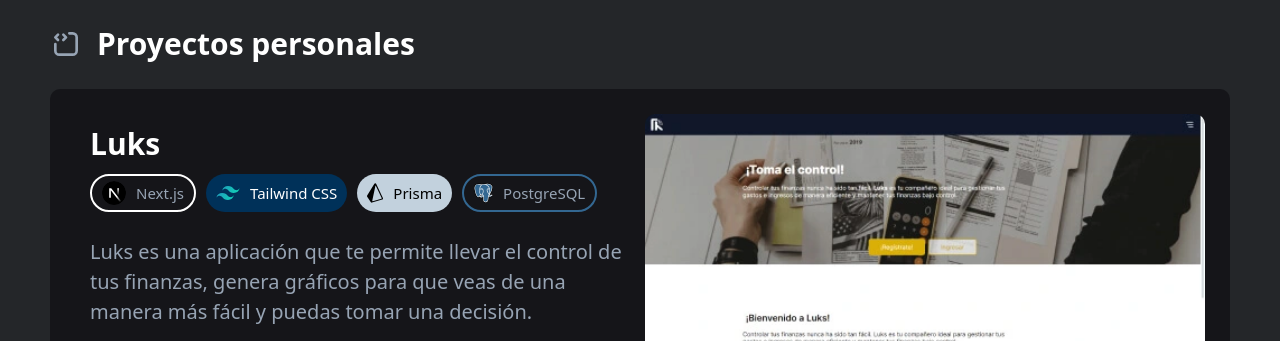
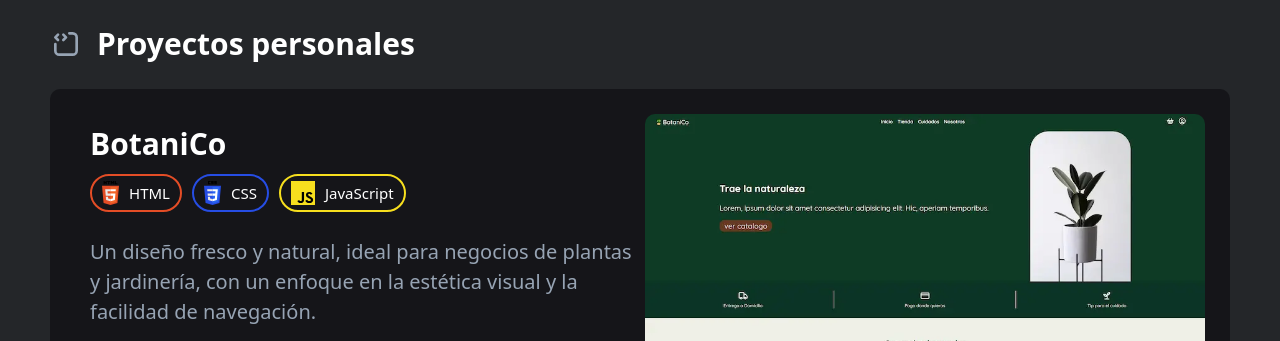
Before and after one commit to desteban/desteban, an Astro site: page / in a window 1280 px wide. Shown: the part 1850-2191 px from the top of the page. Built offline with nearby package versions, Linux system fonts and the light colour scheme; Astro itself is replaced by a stand-in of ours.

Commit message:
agregar BotaniCo

```diff
--- a/package.json
+++ b/package.json
@@ -13,16 +13,16 @@
   "dependencies": {
     "@astrojs/check": "0.9.4",
     "@astrojs/react": "4.3.0",
-    "@astrojs/sitemap": "^3.4.1",
+    "@astrojs/sitemap": "^3.4.2",
     "@astrojs/tailwind": "6.0.2",
     "@astrojs/ts-plugin": "1.10.4",
     "@vercel/speed-insights": "^1.2.0",
-    "astro": "^5.11.0",
+    "astro": "^5.12.8",
     "react": "^18.3.1",
     "react-dom": "^18.3.1",
     "svelte": "^4.2.20",
     "tailwindcss": "^3.4.17",
-    "typescript": "^5.8.3"
+    "typescript": "^5.9.2"
   },
   "devDependencies": {
     "@types/react": "18.3.11",
--- /dev/null
+++ b/public/Icons/CSSIcon.astro
@@ -0,0 +1,22 @@
+---
+interface Props {
+  size?: number;
+}
+
+const { size = 24 } = Astro.props;
+---
+
+
+<svg width="auto" height={size} viewBox="0 0 256 361" version="1.1" xmlns="http://www.w3.org/2000/svg" xmlns:xlink="http://www.w3.org/1999/xlink" preserveAspectRatio="xMidYMid">
+    <g>
+        <path d="M127.843868,360.087912 L23.6617143,331.166242 L0.445186813,70.7657143 L255.554813,70.7657143 L232.31367,331.125451 L127.843868,360.087912 L127.843868,360.087912 Z" fill="#264DE4"></path>
+        <path d="M212.416703,314.546637 L232.277802,92.0573187 L128,92.0573187 L128,337.950242 L212.416703,314.546637 L212.416703,314.546637 Z" fill="#2965F1"></path>
+        <path d="M53.6685714,188.636132 L56.530989,220.572835 L128,220.572835 L128,188.636132 L53.6685714,188.636132 L53.6685714,188.636132 Z" fill="#EBEBEB"></path>
+        <path d="M47.917011,123.994725 L50.8202198,155.932132 L128,155.932132 L128,123.994725 L47.917011,123.994725 L47.917011,123.994725 Z" fill="#EBEBEB"></path>
+        <path d="M128,271.580132 L127.860044,271.617407 L92.2915165,262.013187 L90.0177582,236.54189 L57.957978,236.54189 L62.4323516,286.687648 L127.853011,304.848879 L128,304.808088 L128,271.580132 L128,271.580132 Z" fill="#EBEBEB"></path>
+        <path d="M60.4835165,0 L99.1648352,0 L99.1648352,16.1758242 L76.6593407,16.1758242 L76.6593407,32.3516484 L99.1648352,32.3516484 L99.1648352,48.5274725 L60.4835165,48.5274725 L60.4835165,0 L60.4835165,0 Z" fill="#000000"></path>
+        <path d="M106.901099,0 L145.582418,0 L145.582418,14.0659341 L123.076923,14.0659341 L123.076923,16.8791209 L145.582418,16.8791209 L145.582418,49.2307692 L106.901099,49.2307692 L106.901099,34.4615385 L129.406593,34.4615385 L129.406593,31.6483516 L106.901099,31.6483516 L106.901099,0 L106.901099,0 Z" fill="#000000"></path>
+        <path d="M153.318681,0 L192,0 L192,14.0659341 L169.494505,14.0659341 L169.494505,16.8791209 L192,16.8791209 L192,49.2307692 L153.318681,49.2307692 L153.318681,34.4615385 L175.824176,34.4615385 L175.824176,31.6483516 L153.318681,31.6483516 L153.318681,0 L153.318681,0 Z" fill="#000000"></path>
+        <path d="M202.126769,188.636132 L207.892396,123.994725 L127.889582,123.994725 L127.889582,155.932132 L172.892132,155.932132 L169.98611,188.636132 L127.889582,188.636132 L127.889582,220.572835 L167.216527,220.572835 L163.509451,261.992791 L127.889582,271.606857 L127.889582,304.833407 L193.362286,286.687648 L193.842637,281.291956 L201.347516,197.212132 L202.126769,188.636132 L202.126769,188.636132 Z" fill="#FFFFFF"></path>
+    </g>
+</svg>
--- /dev/null
+++ b/public/Icons/HTMLIcon.astro
@@ -0,0 +1,23 @@
+---
+interface Props {
+  size?: number;
+}
+
+const { size = 24 } = Astro.props;
+---
+
+
+<svg width="auto" height={size} viewBox="0 0 256 361" version="1.1" xmlns="http://www.w3.org/2000/svg" xmlns:xlink="http://www.w3.org/1999/xlink" preserveAspectRatio="xMidYMid">
+    <g>
+        <path d="M255.554813,70.7657143 L232.31367,331.125451 L127.843868,360.087912 L23.6617143,331.166242 L0.445186813,70.7657143 L255.554813,70.7657143 L255.554813,70.7657143 Z" fill="#E44D26"></path>
+        <path d="M128,337.950242 L212.416703,314.546637 L232.277802,92.0573187 L128,92.0573187 L128,337.950242 L128,337.950242 Z" fill="#F16529"></path>
+        <path d="M82.8202198,155.932132 L128,155.932132 L128,123.994725 L47.917011,123.994725 L48.6814945,132.562989 L56.530989,220.572835 L128,220.572835 L128,188.636132 L85.7389011,188.636132 L82.8202198,155.932132 L82.8202198,155.932132 Z" fill="#EBEBEB"></path>
+        <path d="M90.0177582,236.54189 L57.957978,236.54189 L62.4323516,286.687648 L127.853011,304.848879 L128,304.808088 L128,271.580132 L127.860044,271.617407 L92.2915165,262.013187 L90.0177582,236.54189 L90.0177582,236.54189 Z" fill="#EBEBEB"></path>
+        <path d="M24.1807473,0 L40.4107253,0 L40.4107253,16.0351648 L55.2573187,16.0351648 L55.2573187,0 L71.488,0 L71.488,48.5584176 L55.258022,48.5584176 L55.258022,32.2981978 L40.4114286,32.2981978 L40.4114286,48.5584176 L24.1814505,48.5584176 L24.1814505,0 L24.1807473,0 L24.1807473,0 Z" fill="#000000"></path>
+        <path d="M92.8309451,16.1026813 L78.5427692,16.1026813 L78.5427692,0 L123.356835,0 L123.356835,16.1026813 L109.06233,16.1026813 L109.06233,48.5584176 L92.8316484,48.5584176 L92.8316484,16.1026813 L92.8309451,16.1026813 L92.8309451,16.1026813 Z" fill="#000000"></path>
+        <path d="M130.469275,0 L147.392703,0 L157.802901,17.061978 L168.202549,0 L185.132308,0 L185.132308,48.5584176 L168.969143,48.5584176 L168.969143,24.4901978 L157.802901,41.7554286 L157.523692,41.7554286 L146.349714,24.4901978 L146.349714,48.5584176 L130.469275,48.5584176 L130.469275,0 L130.469275,0 Z" fill="#000000"></path>
+        <path d="M193.20967,0 L209.444571,0 L209.444571,32.5077802 L232.268659,32.5077802 L232.268659,48.5584176 L193.20967,48.5584176 L193.20967,0 L193.20967,0 Z" fill="#000000"></path>
+        <path d="M127.889582,220.572835 L167.216527,220.572835 L163.509451,261.992791 L127.889582,271.606857 L127.889582,304.833407 L193.362286,286.687648 L193.842637,281.291956 L201.347516,197.212132 L202.126769,188.636132 L127.889582,188.636132 L127.889582,220.572835 L127.889582,220.572835 Z" fill="#FFFFFF"></path>
+        <path d="M127.889582,155.854066 L127.889582,155.932132 L205.032791,155.932132 L205.673495,148.753582 L207.128615,132.562989 L207.892396,123.994725 L127.889582,123.994725 L127.889582,155.854066 L127.889582,155.854066 Z" fill="#FFFFFF"></path>
+    </g>
+</svg>
--- /dev/null
+++ b/public/Icons/JSIcon.astro
@@ -0,0 +1,15 @@
+---
+interface Props {
+  size?: number;
+}
+
+const { size = 24 } = Astro.props;
+---
+
+<svg width="auto" height={size} viewBox="0 0 256 256" version="1.1" xmlns="http://www.w3.org/2000/svg" xmlns:xlink="http://www.w3.org/1999/xlink" preserveAspectRatio="xMidYMid">
+    <g>
+        <path d="M0,0 L256,0 L256,256 L0,256 L0,0 Z" fill="#F7DF1E"></path>
+        <path d="M67.311746,213.932292 L86.902654,202.076241 C90.6821079,208.777346 94.1202286,214.447137 102.367086,214.447137 C110.272203,214.447137 115.256076,211.354819 115.256076,199.326883 L115.256076,117.528787 L139.313575,117.528787 L139.313575,199.666997 C139.313575,224.58433 124.707759,235.925943 103.3984,235.925943 C84.1532952,235.925943 72.9819429,225.958603 67.3113397,213.93026" fill="#000000"></path>
+        <path d="M152.380952,211.354413 L171.969422,200.0128 C177.125994,208.433981 183.827911,214.619835 195.684368,214.619835 C205.652521,214.619835 212.009041,209.635962 212.009041,202.762159 C212.009041,194.513676 205.479416,191.592025 194.481168,186.78207 L188.468419,184.202565 C171.111213,176.81473 159.597308,167.53534 159.597308,147.944838 C159.597308,129.901308 173.344508,116.153295 194.825752,116.153295 C210.119924,116.153295 221.117765,121.48094 229.021663,135.400432 L210.29059,147.428775 C206.166146,140.040127 201.699556,137.119289 194.826159,137.119289 C187.78047,137.119289 183.312254,141.587098 183.312254,147.428775 C183.312254,154.646349 187.78047,157.568406 198.089956,162.036622 L204.103924,164.614095 C224.553448,173.378641 236.067352,182.313448 236.067352,202.418387 C236.067352,224.071924 219.055137,235.927975 196.200432,235.927975 C173.860978,235.927975 159.425829,225.274311 152.381359,211.354413" fill="#000000"></path>
+    </g>
+</svg>
--- /dev/null
+++ b/src/components/UI/Chips/ChipCss.astro
@@ -0,0 +1,10 @@
+---
+import CSSIcon from "@iconos/CSSIcon.astro";
+---
+
+<div
+  class="flex items-center gap-x-2 rounded-full text-xs py-1 px-2 text-white border-2 border-[#264de4]"
+>
+  <CSSIcon />
+  CSS
+</div>
--- /dev/null
+++ b/src/components/UI/Chips/ChipHtml.astro
@@ -0,0 +1,10 @@
+---
+import HTMLIcon from "@iconos/HTMLIcon.astro";
+---
+
+<div
+  class="flex items-center gap-x-2 rounded-full text-xs py-1 px-2 text-white border-2 border-[#e44d26]"
+>
+  <HTMLIcon />
+  HTML
+</div>
--- /dev/null
+++ b/src/components/UI/Chips/ChipJS.astro
@@ -0,0 +1,10 @@
+---
+import JSIcon from "@iconos/JSIcon.astro";
+---
+
+<div
+  class="flex items-center gap-x-2 rounded-full text-xs py-1 px-2 text-white border-2 border-[#f7df1e]"
+>
+  <JSIcon />
+  JavaScript
+</div>
--- a/src/components/secciones/Proyectos/Proyectos.astro
+++ b/src/components/secciones/Proyectos/Proyectos.astro
@@ -10,9 +10,28 @@ import ChipPrisma from "@components/UI/Chips/ChipPrisma.astro";
 import ChipPostgres from "@components/UI/Chips/chipPostgres.astro";
 import ChipAstro from "@components/UI/Chips/ChipAstro.astro";
 import ChipAngular from "@components/UI/Chips/ChipAngular.astro";
+import ChipHtml from "@components/UI/Chips/ChipHtml.astro";
+import ChipCss from "@components/UI/Chips/ChipCss.astro";
+import ChipJS from "@components/UI/Chips/ChipJS.astro";
 ---
 
 <div class="flex flex-col gap-7 md:[&>*:nth-child(odd)]:flex-row-reverse">
+  <Proyecto
+    Titulo="BotaniCo"
+    alt="Template de BotaniCo"
+    src="/ImgProyectosPersonales/BotaniCo.webp"
+  >
+    <div class="flex gap-2 mb-5 flex-wrap">
+      <ChipHtml />
+      <ChipCss />
+      <ChipJS />
+    </div>
+    <p>
+      Un diseño fresco y natural, ideal para negocios de plantas y jardinería,
+      con un enfoque en la estética visual y la facilidad de navegación.
+    </p>
+  </Proyecto>
+
   <Proyecto
     Titulo="Luks"
     alt="Pagina de Luks"
```
Also changed, not shown: pnpm-lock.yaml, public/ImgProyectosPersonales/BotaniCo.webp (added).
